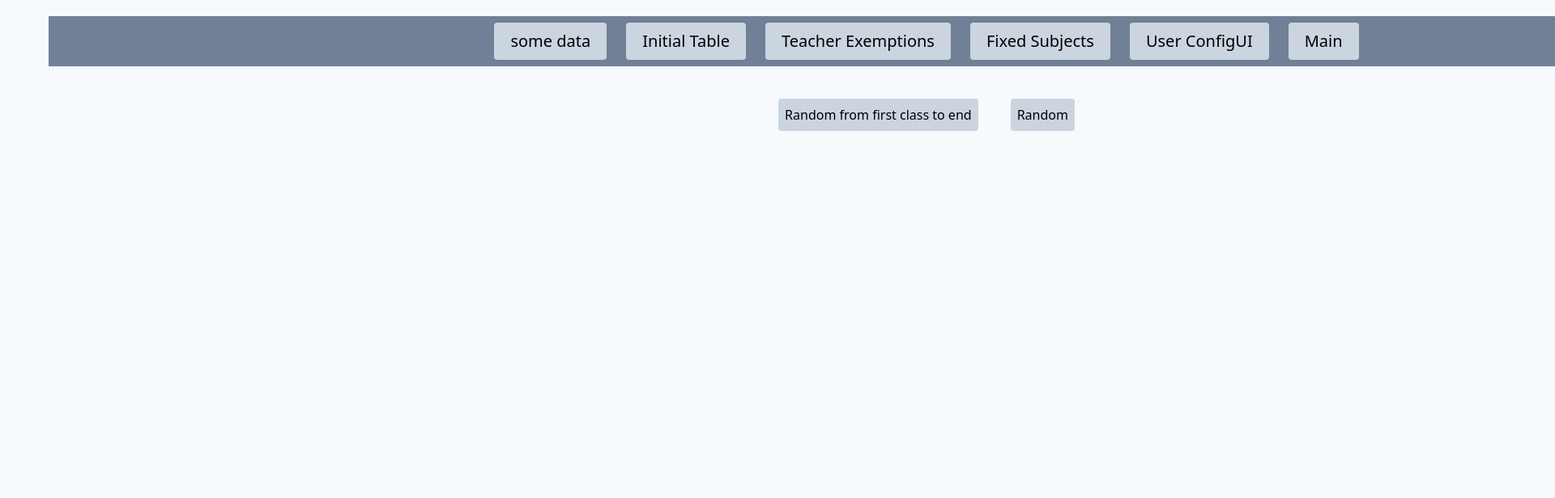
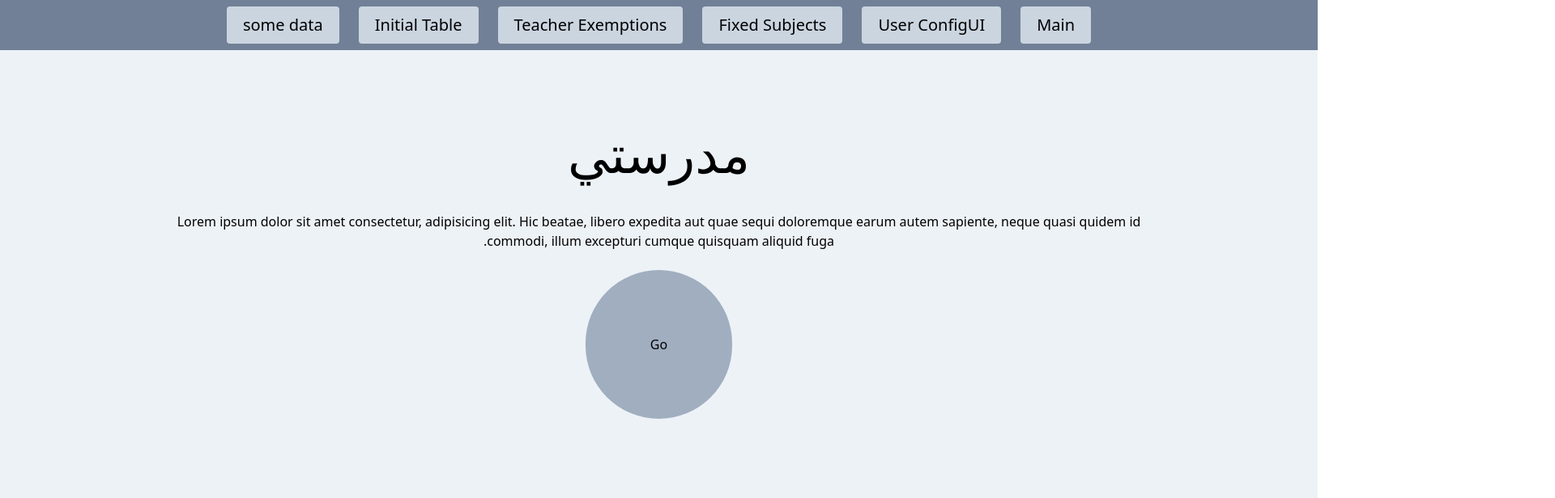
Before and after one commit to m-HARD/Weekly-Classs-Chedule-Source, a Vue app: page / in a window 1280 px wide. Shown: the top 616 px of the page at 81% size, 1920 px wide, since content can reach past the window. Built offline with nearby package versions, Linux system fonts and the light colour scheme.

Commit message:
add home page

```diff
--- a/src/App.vue
+++ b/src/App.vue
@@ -1,7 +1,6 @@
 <template>
   <div name="App" style="min-width: -webkit-fill-available;width: max-content;">
-    <div class="bg-gray-100 min-h-screen" dir="rtl">
-      <div class="p-5 mx-10">
+    <div class="bg-gray-200 min-h-screen" dir="rtl">
         <nav class="w-full py-2 flex justify-center bg-gray-600">
           <span @click="currentView ='app-main-ui'" class="mx-3 px-5 py-2 text-xl cursor-pointer bg-gray-400 rounded">Main</span>
           <span @click="currentView ='app-user-config-ui'" class="mx-3 px-5 py-2 text-xl cursor-pointer bg-gray-400 rounded">User ConfigUI</span>
@@ -11,20 +10,21 @@
           <span @click="currentView ='app-view-some-data'" class="mx-3 px-5 py-2 text-xl cursor-pointer bg-gray-400 rounded">some data</span>
         </nav>
 
+
         <keep-alive>
           <component :is="currentView" :data="{subInClasses:subInClasses,userConfig:userConfig,userConfigBeforeChange:userConfigBeforeChange,teacherExemptions:teacherExemptions}"></component>
         </keep-alive>
 
-
-      </div>
     </div>
   </div>
 </template>
+
 
 <script>
 import { eventBus } from './main'
 import DefulteUserConfig from '@/data/DefulteUserConfig'
 import data from './data/data'
+import HomePage from './pages/HomePage'
 import MainUI from './pages/MainUI'
 import UserConfigUI from './pages/UserConfigUI'
 import viewSomeData from './pages/ViewSomeData'
@@ -34,6 +34,7 @@ import InitialTable from './pages/InitialTable'
 import Vue from 'vue'
 
 
+Vue.component('home-page',HomePage)
 Vue.component('app-main-ui',MainUI)
 Vue.component('app-user-config-ui',UserConfigUI)
 Vue.component('fixed-subjects',FixedSubjects)
@@ -45,7 +46,7 @@ export default {
   mixins:[data],
   data() {
     return {
-      currentView:'app-main-ui',
+      currentView:'home-page',
       subInClasses:[],
       userConfig:[],
       userConfigBeforeChange:DefulteUserConfig,
@@ -54,6 +55,9 @@ export default {
   },
   created() {
     this.addSubInClass()
+    eventBus.$on('ChangeUrl',(data)=>{
+      this.currentView = data
+    })
     eventBus.$on('retailUserConfig',(data)=>{
       this.userConfig = data
     })
--- /dev/null
+++ b/src/pages/HomePage.vue
@@ -0,0 +1,23 @@
+<template>
+  <div name="Home" class="">
+    <div class="w-full flex justify-center items-center text-center">
+        <div class="pt-20 w-3/4 flex flex-col items-center">
+            <span class="text-6xl">مدرستي</span>
+            <span class="mt-6">Lorem ipsum dolor sit amet consectetur, adipisicing elit. Hic beatae, libero expedita aut quae sequi doloremque earum autem sapiente, neque quasi quidem id commodi, illum excepturi cumque quisquam aliquid fuga.</span>
+            <span class="p-20 mt-6 bg-gray-500 hover:bg-gray-600 cursor-pointer rounded-full" style="width:max-content" @click="GoToUrl('app-user-config-ui')"> Go </span>
+        </div>
+    </div>
+  </div>
+</template>
+
+<script>
+import { eventBus } from '@/main'
+
+export default {
+    methods: {
+        GoToUrl(url){
+            eventBus.$emit('ChangeUrl',url)
+        }
+    },
+}
+</script>
```
